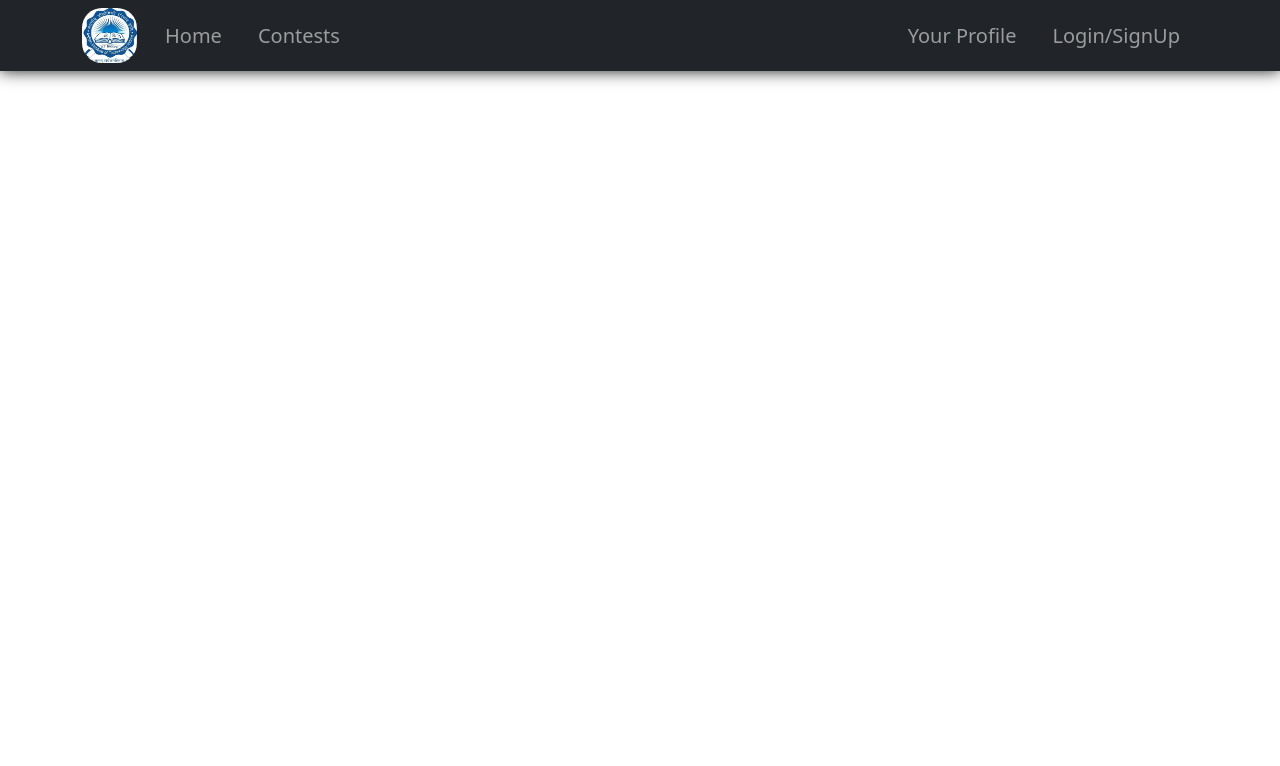
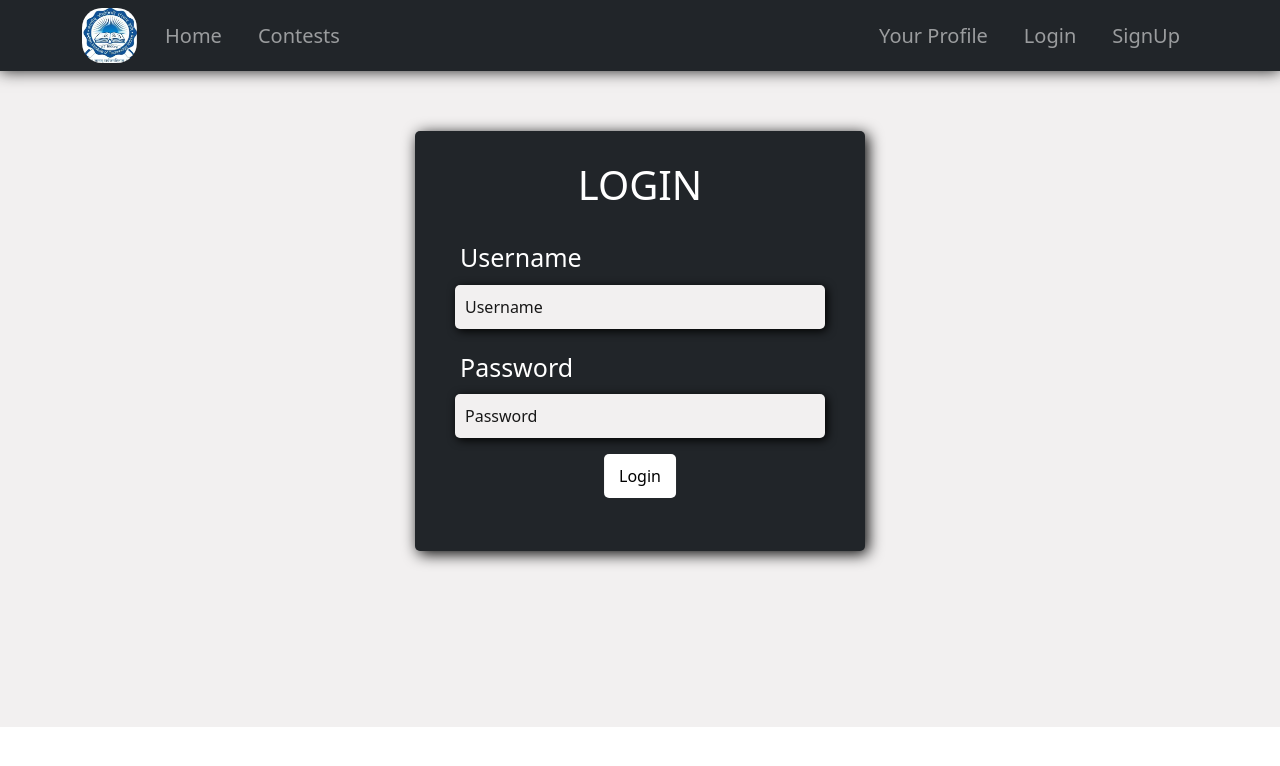
Before and after one commit to DaemonLab/Binary-Brains, a React (Create React App) app in the folder frontend/: page /login in a window 1280 px wide. Shown: the top 766 px of the page. Built offline with nearby package versions, Linux system fonts and the light colour scheme.

Commit message:
login page added

```diff
--- a/frontend/src/Components/Login.js
+++ b/frontend/src/Components/Login.js
@@ -1,10 +1,54 @@
 import React from 'react'
-import Navbar from './Navbar'
+import './Style2.css'
+import Footer2 from './Footer2'
 
 function Login() {
   return (
     <div>
-
+    <div className="login">
+      <div className="container outer">
+      <form
+        className="needs-validation"
+        action="/login"
+        method="post"
+        noValidate
+      >
+        <div className="whitebox2 signup_container2">
+          <h1 className="text-center heading">LOGIN</h1>
+          <div className="mb-3 inputs" style={{"textAlign": "left"}}>
+            <label className="form-label auth">Username</label>
+            <br />
+            <input
+              type="text"
+              name="username"
+              id="username"
+              className='inputbox'
+              placeholder="Username"
+              style={{"color": "black"}}
+              required
+            /><br />
+          </div>
+          <div className="mb-3 inputs" style={{"textAlign": "left"}}>
+            <label
+              className="form-label auth"
+              style={{"textAlign": "left"}}
+              >Password</label>
+              <br />
+            <input
+              type="password"
+              name="password"
+              id="password"
+              className='inputbox'
+              placeholder="Password"
+              style={{"color": "black"}}
+              required
+            /><br />
+            </div>
+            <button className="btnsignup" type="submit">Login</button>
+          </div>
+          </form>
+      </div>
+      </div>
     </div>
   )
 }
--- a/frontend/src/Components/Navbar.js
+++ b/frontend/src/Components/Navbar.js
@@ -23,7 +23,10 @@ function Navbar() {
                 <Link to="/yourprofile" className="nav-link">Your Profile</Link>
             </li>
             <li className="nav-item active">
-                <Link to="/signup" className="nav-link">Login/SignUp</Link>
+                <Link to="/login" className="nav-link">Login</Link>
+            </li>
+            <li className="nav-item active">
+                <Link to="/signup" className="nav-link">SignUp</Link>
             </li>
             </ul>
         </div>
--- a/frontend/src/Components/Style2.css
+++ b/frontend/src/Components/Style2.css
@@ -1,6 +1,11 @@
 .signup{
   background-color: #f2f0f0;
   padding-bottom: 50px;
+}
+.login{
+  overflow: hidden;
+  background-color: #f2f0f0;
+  padding-bottom: 13%;
 }
 .navi{
   font-family: 'Inter';
@@ -104,8 +109,19 @@
   background: #212529;
   border-radius: 5px;
 }
+.whitebox2{
+  width: 1800px;
+  height: 450px;
+  position:relative;
+  margin: 10px;
+  background: #212529;
+  border-radius: 5px;
+}
 .signup_container{
   height: 890px;
+}
+.signup_container2{
+  height: 420px;
 }
 .register_container{
   height: 650px;
@@ -186,6 +202,21 @@ input{
       box-shadow: 3px 3px 15px black;
   }
 }
+@media (min-width: 300px) {
+  .whitebox2{
+      width: 350px;
+      padding-left: 20px;
+      padding-right: 20px;
+  }
+}
+@media (min-width: 576px) {
+  .whitebox2{
+      width: 450px;
+      padding-left: 20px;
+      padding-right: 20px;
+      box-shadow: 3px 3px 15px black;
+  }
+}
 @media (max-width: 576px) {
   .homeButton{
     margin: 0 7vw;
```
